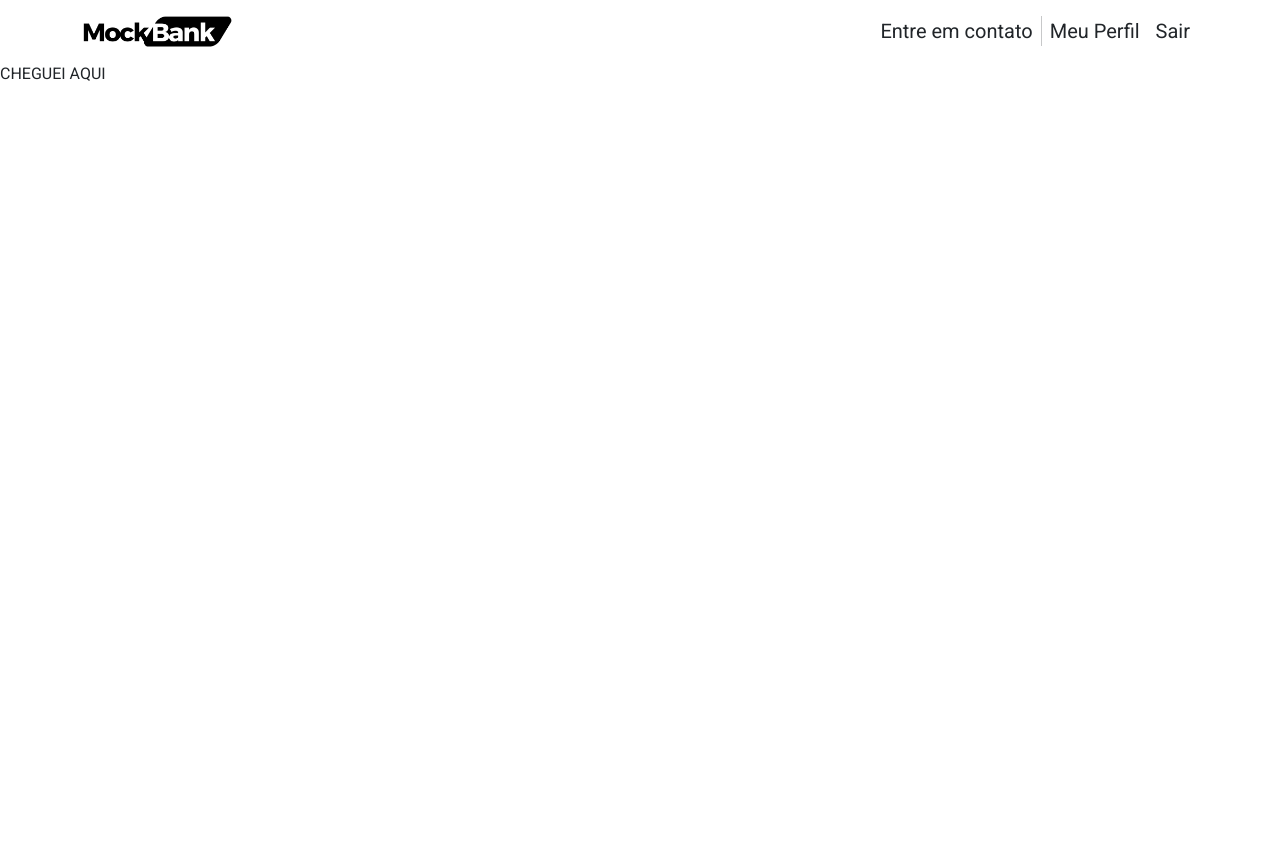
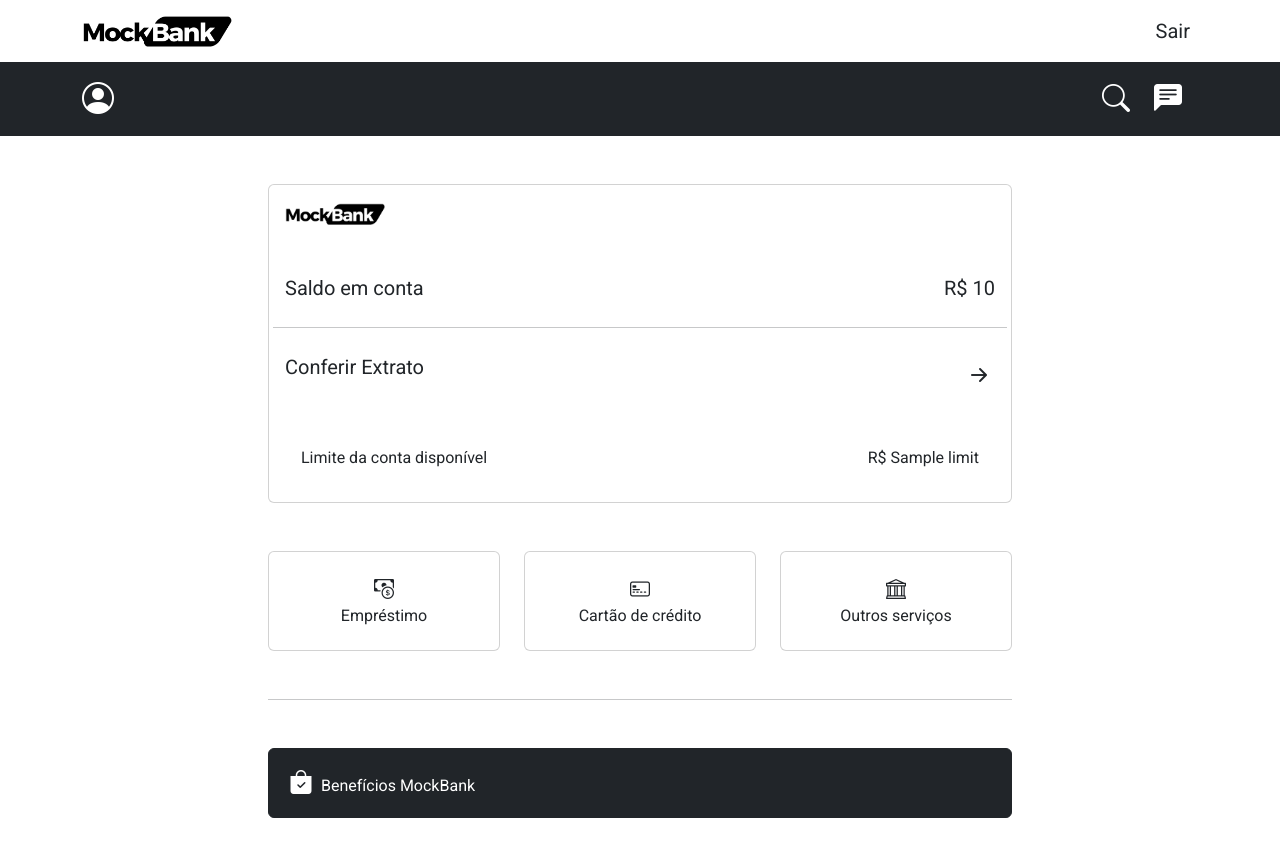
Before and after one commit to luixmartins/mockbank, a Django app: template user/templates/home.html in a window 1280 px wide. Before the commit the page ends 81 px from the top, so only its background shows below. Run offline with Django 5.2, Linux system fonts and the light colour scheme; a user stored in the database is signed in; tables that the repository leaves empty hold one stand-in row (values such as "Sample post"); the template is opened without the code that fills it: most values are stand-ins (such as "Sample title", 1, 10 or a date in 2020).

Commit message:
created homepage user

```diff
--- a/base_templates/partials/_navbar.html
+++ b/base_templates/partials/_navbar.html
@@ -10,13 +10,13 @@
 
         <div class="collapse navbar-collapse justify-content-end" id="menuNavbar">
             <div class="navbar-nav float-end">
-                <a href={% url "home:contact_us" %} class="nav-link text-dark fs-5 d-none d-md-block">Entre em contato</a>
+
 
                 {% if user.is_authenticated %}
-                <div class="vr mt-2 d-none d-sm-block" style="height: 30px;"></div>
-                <a href={% url "user:profile" %} class="nav-link text-dark fs-5">Meu Perfil</a>
+
                 <a href={% url "user:logout" %} class="nav-link text-dark fs-5">Sair</a>
                 {% else %}
+                    <a href={% url "home:contact_us" %} class="nav-link text-dark fs-5  d-md-block">Entre em contato</a>
                     <a href={% url "user:create" %} class="nav-link text-dark fs-5">Criar conta</a>
                     <div class="vr mt-2 d-none d-sm-block" style="height: 30px;"></div>
                     <a href={% url "user:login" %} class="nav-link text-dark fs-5">Entrar</a>
@@ -25,7 +25,6 @@
             </div>
         </div>
 
-        <a href={% url "home:contact_us" %} class="nav-link text-dark fs-5 d-md-none">Entre em contato</a>
         <button class="navbar-toggler" type="button" data-bs-toggle="collapse" data-bs-target="#menuNavbar">
             <span class="navbar-toggler-icon"></span>
         </button>
--- a/home/views.py
+++ b/home/views.py
@@ -1,8 +1,11 @@
-from django.shortcuts import render
+from django.shortcuts import render, redirect
 
 from home.forms import ContactForm
 # Create your views here.
 def home(request):
+    if request.user.is_authenticated:
+        return redirect('user:home')
+
     return render(request, 'homepage.html')
 
 def contact_us(request):
--- a/project/settings.py
+++ b/project/settings.py
@@ -39,6 +39,7 @@ INSTALLED_APPS = [
     'django.contrib.sessions',
     'django.contrib.messages',
     'django.contrib.staticfiles',
+    'django.contrib.humanize',
 ]
 
 MIDDLEWARE = [
--- a/user/models.py
+++ b/user/models.py
@@ -10,4 +10,7 @@ class User(models.Model):
     user_id = models.UUIDField(primary_key=True, default=uuid.uuid4, editable=False)
     user_phone = models.CharField(max_length=30, blank=True)
 
+    account_balance = models.DecimalField(max_digits=8, decimal_places=2, default=float(0))
+    account_limit = models.DecimalField(max_digits=8, decimal_places=2, default=float(0))
+
     owner = models.OneToOneField(User, on_delete=models.CASCADE)
--- a/user/templates/home.html
+++ b/user/templates/home.html
@@ -1,7 +1,124 @@
 {% extends "global/base.html" %}
 
+{% load static %}
+{% load humanize %}
+{% load custom_filters %}
+
 {% block content %}
-    <p> CHEGUEI AQUI </p>
+<main>
+    <div class="container-fluid bg-dark">
+        <div class="container">
+            <div class="navbar text-white align-items-center justify-content-between ">
 
-    {{ user.first_name }}
+                <div class="col-6 d-flex">
+                    <a href="#" class="navbar-brand">
+                        <i class="bi bi-person-circle text-white fs-2"></i>
+                        <h2 class="mt-2 text-white d-inline ms-1">{{ user.first_name }}</h2>
+                    </a>
+
+
+                </div>
+
+                <div class="col-6 d-flex justify-content-end align-items-center">
+                    <a href="#" class="navbar-brand">
+                        <i class="bi bi-search text-white fs-3"></i>
+                    </a>
+                    <a href="#" class="navbar-brand ms-2">
+                        <i class="bi bi-chat-left-text-fill text-white fs-3"></i>
+                    </a>
+                </div>
+            </div>
+        </div>
+    </div>
+
+    <section class="container mt-5 mb-5">
+        <div class="col-12 col-md-10 col-lg-8 mx-auto">
+            <div class="card">
+                <div class="card-body">
+                    <div class="row">
+                        <div class="col-2">
+                            <img src={% static "img/mockbank_logo_minimal.png" %} width="100px" alt="" class="">
+                        </div>
+                    </div>
+
+                    <div class="row mt-5">
+                        <div class="col-12 justify-content-between d-flex">
+                            <p class="lead">Saldo em conta</p>
+                            {% if account.balance < 0 %}
+                                <p class="lead text-danger">R$ {{ account.balance }}</p>
+                            {% else %}
+                                <p class="lead text-dark">R$ {{ account.balance }}</p>
+                            {% endif %}
+
+                        </div>
+                        <hr class="my-2">
+                        <div class="col-12 mt-3">
+                            <a class=" link-underline-opacity-0 link-underline-opacity-0-hover link-dark d-block col-12 fs-5"
+                                href="#">
+                                Conferir Extrato <i class="bi bi-arrow-right-short float-end fs-2 mt-0"></i>
+                            </a>
+
+                            <div class="col-12 mt-5 d-flex justify-content-between p-3 rounded-3">
+                                <p class="d-inline-block my-auto">Limite da conta disponível</p>
+
+                                <p class="d-inline-block my-auto ">R$ {{ account.limit }}</p>
+
+                            </div>
+                            {% if account.used_limit > 0 %}
+                            <p class="mt-4">Você está utilizando <strong>R$ {{ account.used_limit }} </strong> do seu limite da
+                                conta.</p>
+                            {% else %}
+
+                            {% endif %}
+
+                        </div>
+
+                    </div>
+                </div>
+            </div>
+
+            <div class="row justify-content-between mt-5">
+                <div class="col-4">
+
+                    <a href="#"
+                        class="card justify-content-center text-center link-underline-opacity-0 link-underline-opacity-0-hover link-dark"
+                        style="height: 100px;">
+                        <i class="bi bi-cash-coin fs-5"></i>
+                        Empréstimo
+                    </a>
+                </div>
+                <div class="col-4">
+                    <a href="#"
+                        class="card justify-content-center text-center link-underline-opacity-0 link-underline-opacity-0-hover link-dark"
+                        style="height: 100px;">
+                        <i class="bi bi-credit-card-2-front fs-5"></i>
+                        Cartão de crédito
+                    </a>
+                </div>
+                <div class="col-4">
+
+                    <a href="#"
+                        class="card justify-content-center text-center link-underline-opacity-0 link-underline-opacity-0-hover link-dark"
+                        style="height: 100px;">
+                        <i class="bi bi-bank fs-5"></i>
+                        Outros serviços
+                    </a>
+                </div>
+            </div>
+
+            <hr class="my-5">
+
+            <div class="row">
+                <div class="col-12">
+                    <button class="btn btn-dark w-100 text-start p-3">
+                        <i class="bi bi-bag-check-fill fs-4 ms-1 me-1 "></i>
+                        <p class="d-inline">Benefícios MockBank</p>
+
+                    </button>
+                </div>
+
+            </div>
+        </div>
+    </section>
+</main>
 {% endblock content %}
```
Also changed, not shown: user/templatetags/custom_filters.py (added, +11 -0 lines), user/views.py (+10 -0 lines), db.sqlite3, user/migrations/0002_user_account_balance_user_account_limit.py (added), user/templatetags/__init__.py (added).
